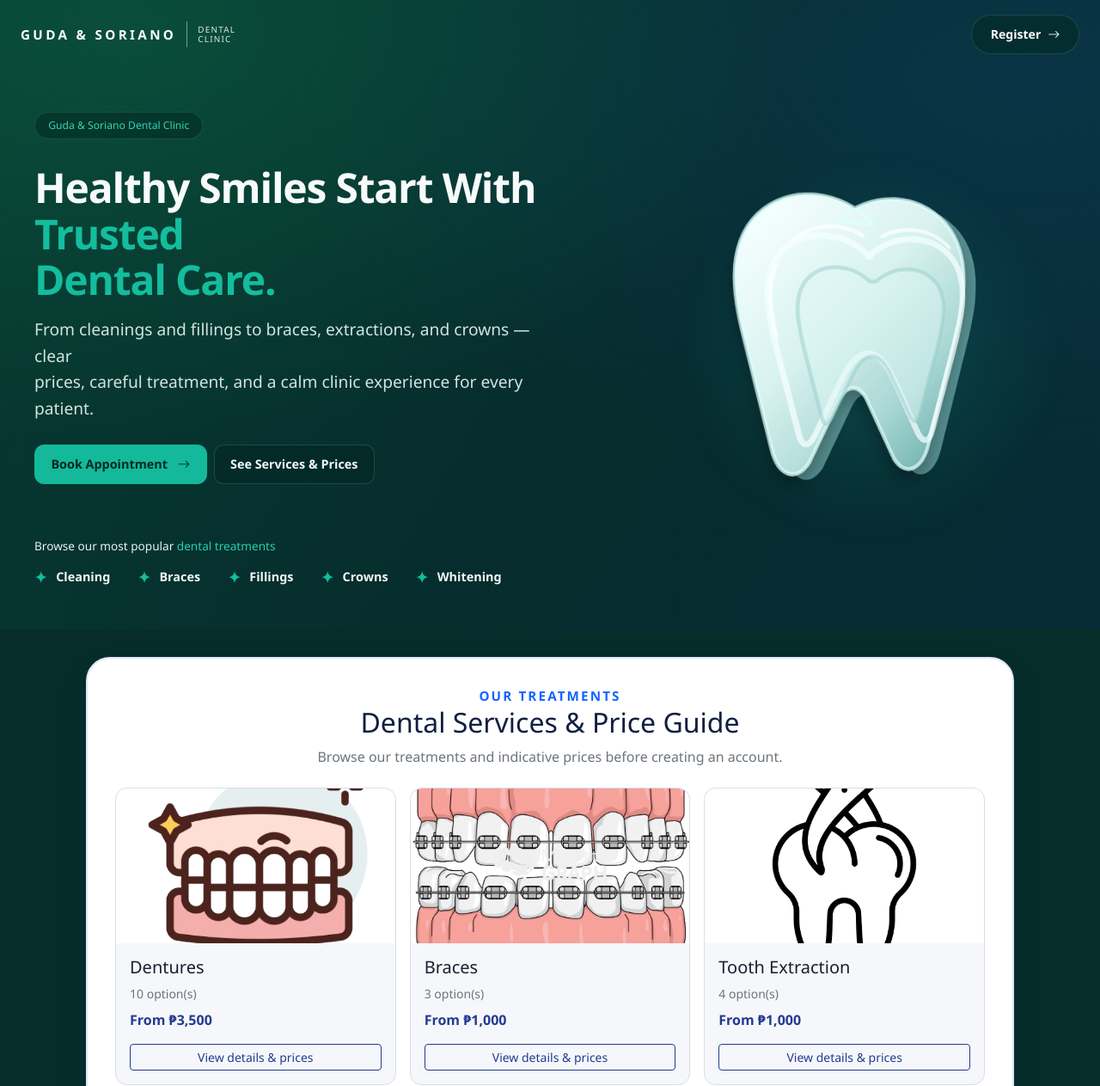
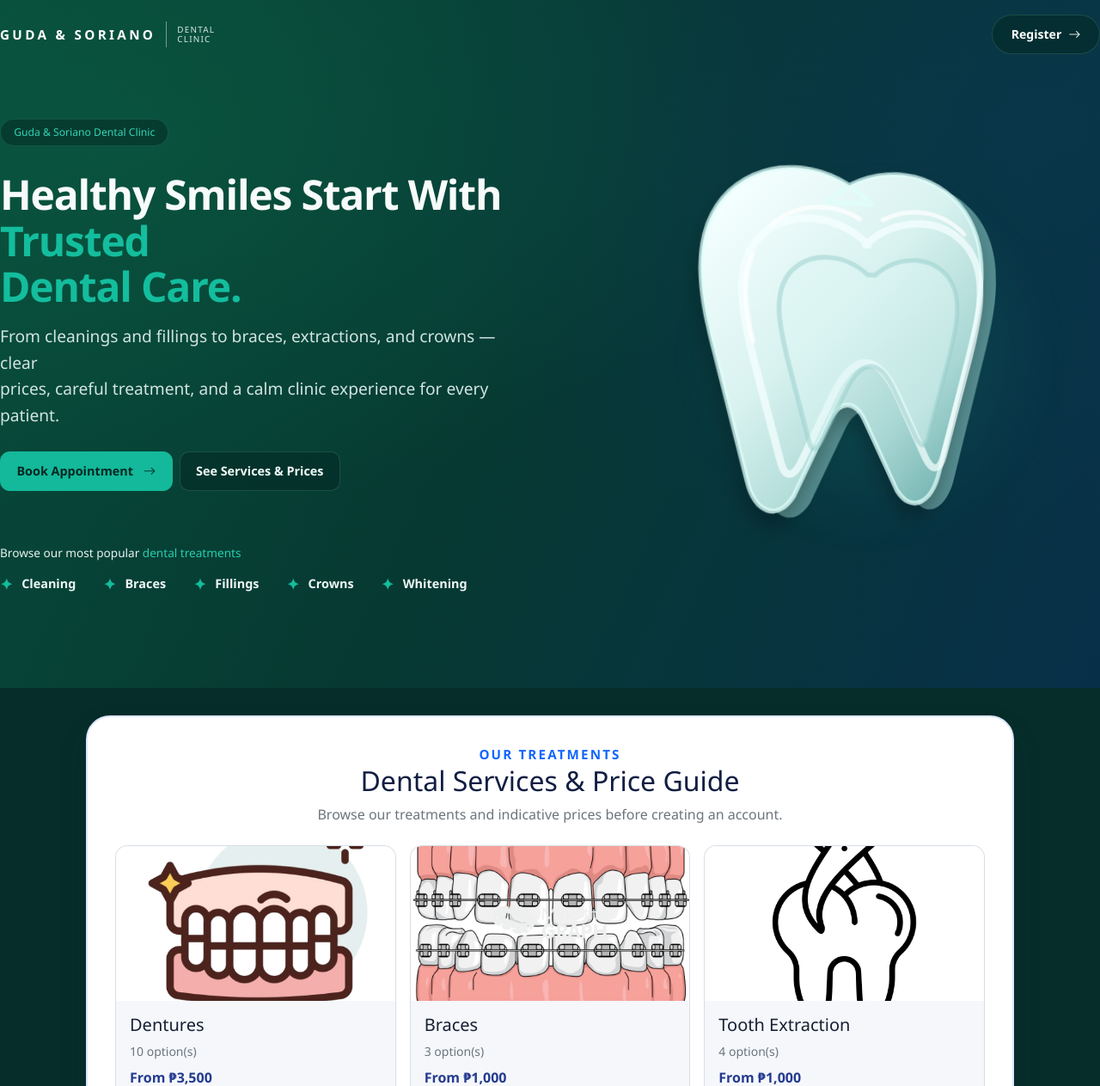
Before and after one commit to atreyuuu009/orachart-laravel, a Laravel app: page / in a window 1280 px wide. Shown: the top 1263 px of the page at 86% size. Run offline with Laravel 12, Linux system fonts and the light colour scheme; data comes from the database, SQL or seed files in the repository; data that the repository does not hold is empty.

Commit message:
I adjusted the landing page

```diff
--- a/public/css/theme.css
+++ b/public/css/theme.css
@@ -242,9 +242,9 @@ body:has(.landing-nav) {
 /* Landing page visual refresh */
 body:has(.landing-nav) { background: #062d29; color: #f5fffc; }
 .landing-nav { position: absolute !important; top: 0; left: 0; z-index: 1030; width: 100%; background: transparent; border: 0; box-shadow: none; }
-.landing-nav-frame { width: 100%; margin: 0 auto; padding: 0 24px; background: transparent; }
+.landing-nav-frame { width: 100%; margin: 0 auto; padding: 0; background: transparent; }
 .landing-nav-inner { min-height: 80px; border: 0; border-radius: 0; background: transparent; }
-.landing-nav .container-fluid { padding-left: 0 !important; padding-right: 0 !important; justify-content: space-between; }
+.landing-nav .container-fluid { width: 100%; max-width: 1380px; margin: 0 auto; padding-left: 0 !important; padding-right: 0 !important; justify-content: space-between; }
 .landing-nav .navbar-brand { color: #f5fffc; margin: 0; gap: 12px; text-decoration: none; }
 .landing-nav .brand-name { color: #fff; font-size: .95rem; font-weight: 700; letter-spacing: .22em; text-transform: uppercase; white-space: nowrap; }
 .landing-nav .brand-divider { width: 1px; height: 30px; background: rgba(220, 241, 235, .5); }
@@ -253,8 +253,8 @@ body:has(.landing-nav) { background: #062d29; color: #f5fffc; }
 .brand-tooth svg { display: block; width: 34px; height: 34px; }
 .landing-nav .btn-primary.nav-cta { display: inline-flex; align-items: center; justify-content: center; min-height: 46px; border: 1px solid rgba(101, 185, 157, .22); border-radius: 999px; background: rgba(3, 42, 38, .62); color: #fff; font-size: .88rem; font-weight: 650; padding: .65rem 1.35rem; white-space: nowrap; }
 .landing-nav .btn-primary.nav-cta:hover, .landing-nav .btn-primary.nav-cta:focus-visible { background: #145347; border-color: rgba(142, 219, 189, .55); color: #fff; }
-.landing-hero { min-height: 510px; padding: 8rem 0 3rem; text-align: left; background: radial-gradient(ellipse at 12% 5%, rgba(12, 101, 70, .48), transparent 48%), radial-gradient(ellipse at 92% 12%, rgba(12, 57, 83, .62), transparent 52%), linear-gradient(120deg, #073a30, #062c2d 58%, #062b36); }
-.landing-hero .container { width: 100%; max-width: none; margin: 0; padding: 0 24px 0 40px; }
+.landing-hero { min-height: 100vh; padding: 8.5rem 0 5rem; text-align: left; background: radial-gradient(ellipse at 12% 20%, rgba(12, 101, 70, .42), transparent 48%), radial-gradient(ellipse at 92% 18%, rgba(12, 57, 83, .5), transparent 52%), linear-gradient(115deg, #084b3a 0%, #063932 48%, #082f49 100%); }
+.landing-hero .container { width: 100%; max-width: 1380px; margin: 0 auto; padding: 0; }
 .landing-hero .eyebrow { margin-top: .1rem; padding: .38rem .95rem; border: 1px solid rgba(73, 192, 164, .2); background: rgba(3, 35, 32, .45); color: #35d4b5; font-size: .76rem; font-weight: 500; letter-spacing: 0; }
 .landing-hero h1 { max-width: 900px; margin: .8rem 0 1rem; color: #f7fbfa; font-size: clamp(2.35rem, 5.2vw, 3rem); font-weight: 750; letter-spacing: -.025em; line-height: 1.12; }
 .landing-hero h1 span { color: #13bd9d; }
@@ -271,12 +271,12 @@ body:has(.landing-nav) { background: #062d29; color: #f5fffc; }
 .treatment-list a { display: inline-flex; align-items: center; gap: .65rem; color: #f0f8f6; font-size: .9rem; font-weight: 600; text-decoration: none; }
 .treatment-list a span { color: #13bd9d; font-size: 1.1rem; }
 .landing-hero .container { display: flex; align-items: center; justify-content: space-between; gap: clamp(2rem, 5vw, 6rem); }
-.hero-copy { position: relative; z-index: 1; flex: 0 1 58%; min-width: 0; }
+.hero-copy { position: relative; z-index: 1; flex: 0 1 56%; min-width: 0; }
 .hero-copy h1 { max-width: 700px; }
 .hero-copy .lead { max-width: 580px; }
-.hero-tooth-stage { position: relative; display: grid; flex: 0 1 42%; min-width: 300px; min-height: 390px; place-items: center; perspective: 1000px; }
+.hero-tooth-stage { position: relative; display: grid; flex: 0 1 44%; min-width: 300px; min-height: 500px; place-items: center; perspective: 1000px; }
 .hero-tooth-glow { position: absolute; width: min(34vw, 440px); aspect-ratio: 1; border-radius: 50%; background: radial-gradient(circle, rgba(31, 180, 159, .22), rgba(31, 180, 159, .07) 44%, transparent 72%); filter: blur(12px); }
-.hero-tooth { position: relative; z-index: 1; display: block; width: min(100%, 410px); max-height: 410px; overflow: visible; transform-style: preserve-3d; animation: tooth-turn 13s ease-in-out infinite; }
+.hero-tooth { position: relative; z-index: 1; display: block; width: min(100%, 480px); max-height: 500px; overflow: visible; transform-style: preserve-3d; animation: tooth-turn 13s ease-in-out infinite; }
 .tooth-depth { fill: #6ca7a7; opacity: .78; }
 .tooth-shell { fill: url(#toothShell); stroke: rgba(224, 255, 251, .72); stroke-width: 5; stroke-linejoin: round; }
 .tooth-highlight { fill: none; stroke: rgba(245, 255, 255, .72); stroke-width: 8; stroke-linejoin: round; }
@@ -288,7 +288,10 @@ body:has(.landing-nav) { background: #062d29; color: #f5fffc; }
   88%, 100% { transform: rotateY(-18deg) rotateX(2deg) translateY(0); }
 }
 @media (max-width: 767.98px) {
+  .landing-nav .container-fluid { padding-left: 16px !important; padding-right: 16px !important; }
+  .landing-hero { min-height: 100vh; padding: 7rem 0 2.5rem; }
   .landing-hero .container { flex-direction: column; align-items: stretch; gap: 1rem; }
+  .landing-hero .container { padding-right: 20px; padding-left: 20px; }
   .hero-copy { flex-basis: auto; }
   .hero-tooth-stage { min-width: 0; min-height: 280px; flex-basis: auto; }
   .hero-tooth { width: min(76vw, 290px); max-height: 290px; }
```
